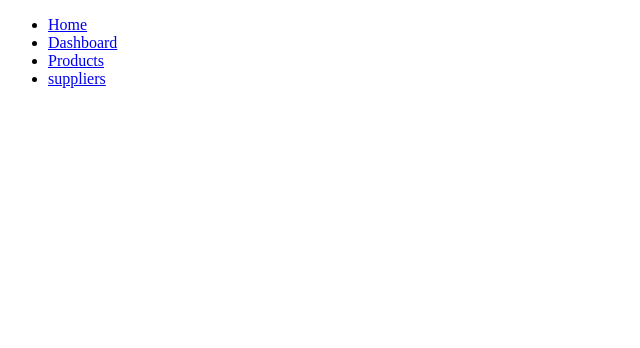
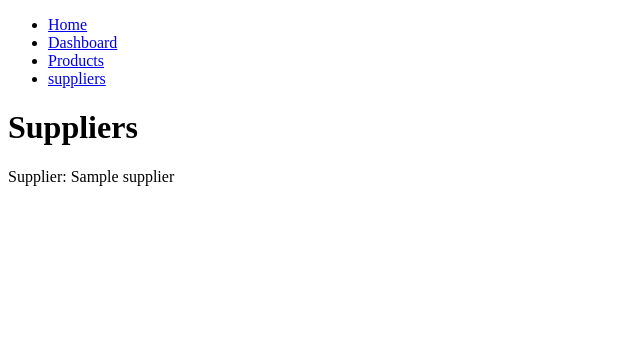
Before and after one commit to benbeardyman/Camera_Shop_Inventory_App, a Flask app: template camera_shop/templates/suppliers/index.html in a window 1280 px wide. Shown: the top 348 px of the page, without its empty margins (0-640 px from the left). Run offline with Flask 2, Linux system fonts and the light colour scheme; the template is opened without the code that fills it: most values are stand-ins (such as "Sample title", 1, 10 or a date in 2020).

Commit message:
supplier controller updated

```diff
--- a/camera_shop/console.py
+++ b/camera_shop/console.py
@@ -18,6 +18,8 @@ product_repository.save(product1)
 
 
 supplier1 = Supplier('Swains')
+supplier_repository.save(supplier1)
 
 
 # supplier_product1 = Supplier_Product (supplier1, product1, 250.00)
+# supplier_product_repository.save(supplier_product1)
--- a/camera_shop/controllers/product_controller.py
+++ b/camera_shop/controllers/product_controller.py
@@ -1,7 +1,7 @@
 from flask import Flask, Blueprint, render_template, request, redirect
 from models.product import Product
 import repositories.product_repository as product_repository
-import repositories.supplier_repository as supplier_repository
+
 
 products_blueprint = Blueprint("products", __name__)
 
--- a/camera_shop/controllers/supplier_controller.py
+++ b/camera_shop/controllers/supplier_controller.py
@@ -1,6 +1,10 @@
 from flask import Flask, Blueprint, render_template, request, redirect
 from models.supplier import Supplier
 import repositories.supplier_repository as supplier_repository
-import repositories.product_repository as product_repository
 
 suppliers_blueprint = Blueprint("suppliers", __name__)
+
+@suppliers_blueprint.route("/suppliers")
+def suppliers():
+    suppliers = supplier_repository.select_all()
+    return render_template("suppliers/index.html", suppliers=suppliers)
--- a/camera_shop/templates/suppliers/index.html
+++ b/camera_shop/templates/suppliers/index.html
@@ -1,4 +1,15 @@
 {% extends "base.html" %}
 {% block content %}
+<h1>Suppliers</h1>
+
+{% for supplier in suppliers %}
+
+<div>
+    <div>
+        Supplier: {{supplier.name}}
+    </div>
+
+</div>
+{% endfor %}
 
 {% endblock %}
```
